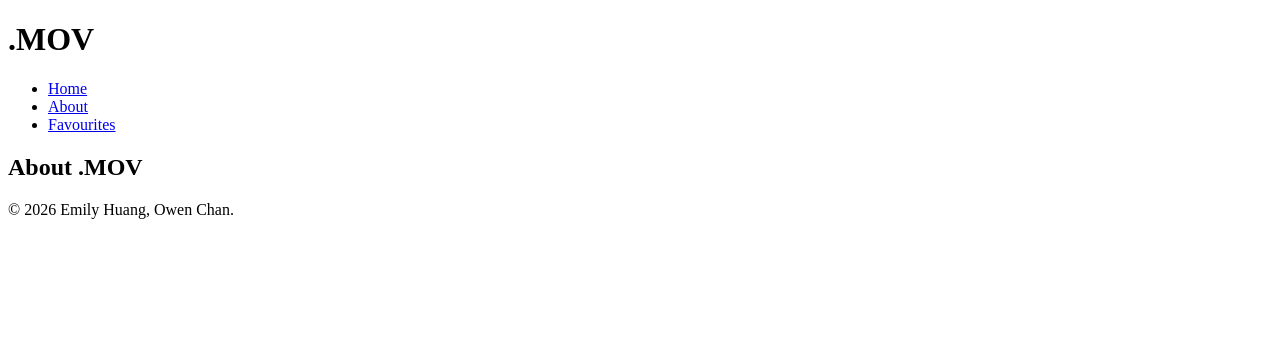
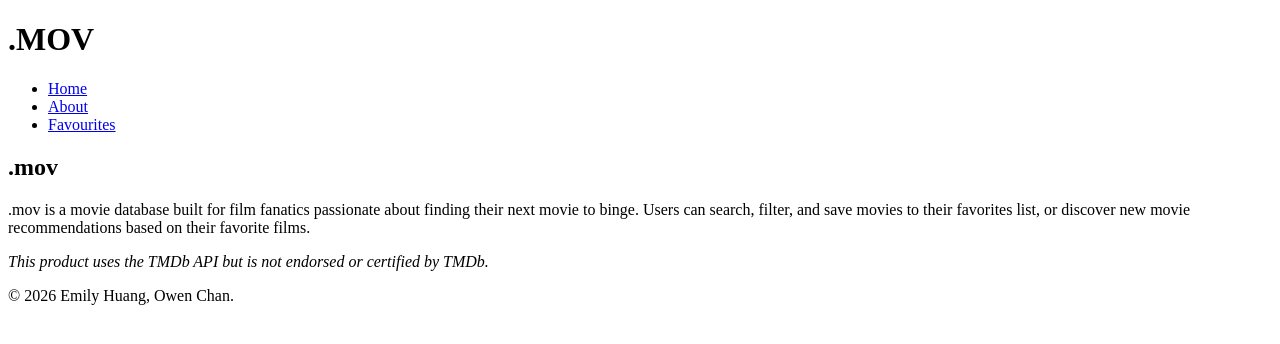
Before and after one commit to ehuang3h/emily-owen-movie-app, a React (Vite) app: page /about in a window 1280 px wide. Shown: the top 344 px of the page. Built offline with nearby package versions, Linux system fonts and the light colour scheme.

Commit message:
Generic description of .mov on PageAbout added

```diff
--- a/src/pages/PageAbout.jsx
+++ b/src/pages/PageAbout.jsx
@@ -11,11 +11,12 @@ function PageAbout() {
 
     return (
         <main>
-		    <section>
-                <h2>About .MOV</h2>
-
+            <section>
+                <h1>.mov</h1>
+                <p>.mov is a movie database built for film fanatics passionate about finding their next movie to binge.  Users can search, filter, and save movies to their favorites list, or discover new movie recommendations based on their favorite films.</p>
+                <p><em>This product uses the TMDb API but is not endorsed or certified by TMDb.</em></p>
             </section>
-	    </main>
+        </main>
     );
 
 }
```
Also changed, not shown: src/styles/main.css (added).
